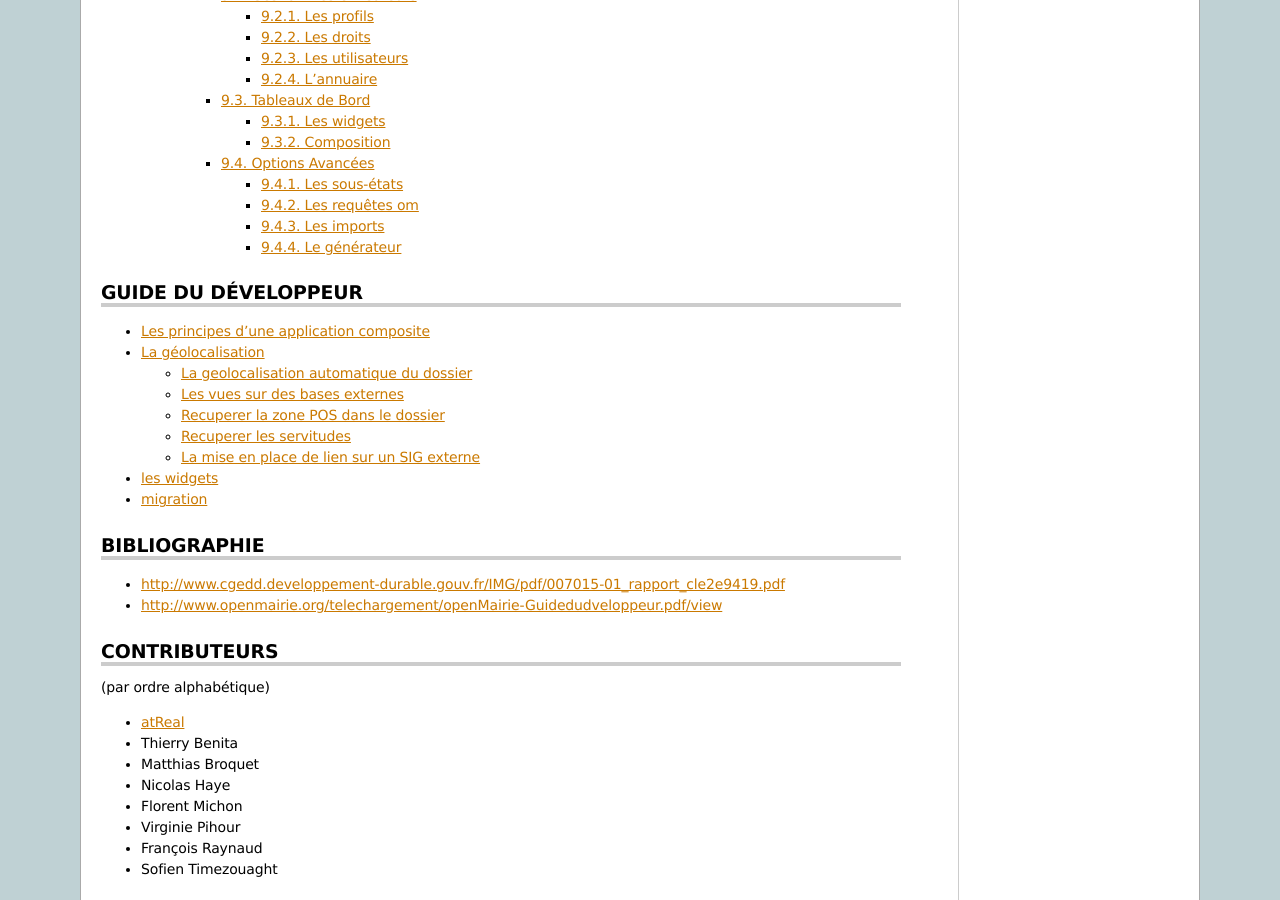
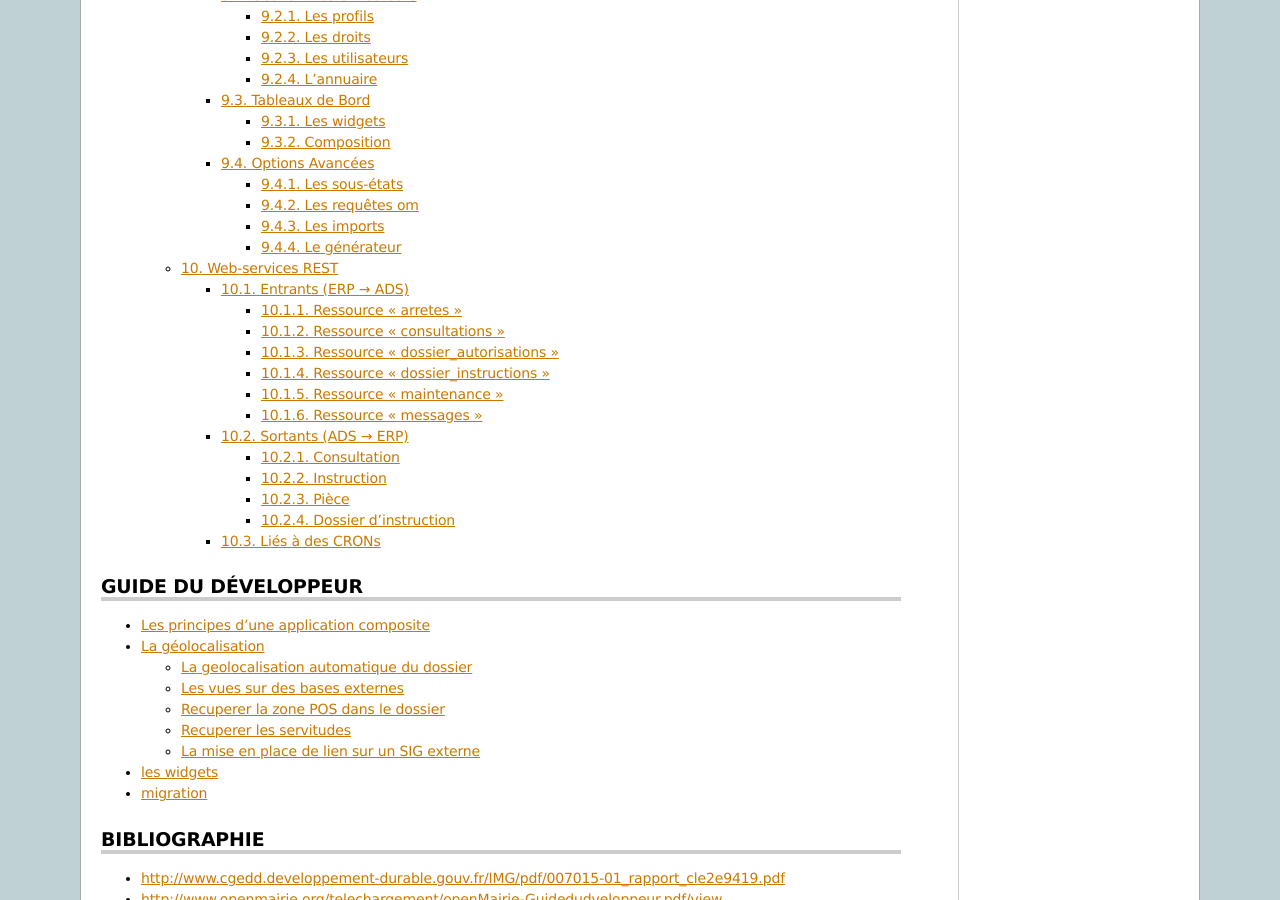
Before and after one commit to mpavaux/openads-documentation, a Sphinx documentation site: the page built from source/index.rst, in a window 1280 px wide and 900 px high, scrolled down 3352 px. Built offline with Sphinx 7.4.7, drawn with Linux system fonts in a browser that asks for light colours; some of the changed lines change nothing that is shown.

Commit message:
Mise à jour avec ajout de documentation sur les web-services de l'application

```diff
--- a/source/manuel_utilisateur/index.rst
+++ b/source/manuel_utilisateur/index.rst
@@ -17,3 +17,4 @@
     parametrage_dossier.rst
     parametrage.rst
     administration.rst
+    web_services_rest.rst
--- /dev/null
+++ b/source/manuel_utilisateur/web_services_rest.rst
@@ -0,0 +1,135 @@
+.. _web_services_rest:
+
+#################
+Web-services REST
+#################
+
+Entrants (ERP → ADS)
+####################
+
+.. _web_services_rest_arretes:
+
+===================
+Ressource "arretes"
+===================
+
+Cette ressource permet de mettre à jour le numéro d'arrêté d'un dossier
+d'instruction.
+
+.. _web_services_rest_consultations:
+
+=========================
+Ressource "consultations"
+=========================
+
+Cette ressource permet de mettre à jour une consultation d'openADS dont le retour
+d'avis du service aura été saisie dans son propre logiciel (ERP).
+
+.. _web_services_rest_dossier_autorisations:
+
+=================================
+Ressource "dossier_autorisations"
+=================================
+
+Cette ressource va mettre à jour les données d'un dossier d'autorisation dans
+différent cas : ouverture de l'ERP (assignation d'un numéro ERP au bâtiment) et
+arrêté d'ouverture signé.
+
+On pourra à partir de cette ressource consulter certaines des données
+des dossiers d'autorisations.
+
+.. _web_services_rest_dossier_instructions:
+
+================================
+Ressource "dossier_instructions"
+================================
+
+Cette ressource sert à signaler qu'un dossier AT est complété ou clôturé.
+
+.. _web_services_rest_maintenance:
+
+=======================
+Ressource "maintenance"
+=======================
+
+Les actions de cette ressource sont expliquées dans
+:ref:`Liés à des CRONs <web_services_rest_lies_a_des_crons>`
+
+.. _web_services_rest_messages:
+
+====================
+Ressource "messages"
+====================
+
+Cette ressource permet d'indiquer au service ADS qu'un dossier d'instruction est
+complet ou pas, d'indiquer d'un dossier a été qualifié ou que certains dossiers
+d'instruction sont à enjeux.
+
+Sortants (ADS → ERP)
+####################
+
+============
+Consultation
+============
+
+Une demande d'instruction d'un dossier d'instruction de type PC pour un ERP
+et l'ajout d'une consultation ERP pour conformité sur un dossier d'instruction
+de type PC déclenchent l'envoi d'un message vers ERP.
+
+===========
+Instruction
+===========
+
+Les actions qui déclenchent l'envoi d'un message vers le référentiel arrêté sont :
+
+- l'ajout de l'événement d'instruction d'arrêté sur un dossier d'instruction de type PC ;
+
+- l'ajout de l'événement d'instruction d'arrêté sur un dossier d'instruction.
+
+Une fois la décision de conformité rendue un message est envoyé vers ERP.
+
+=====
+Pièce
+=====
+
+L'ajout de pièces à un dossier d'instruction de type AT déclenche l'envoi d'un
+message vers ERP.
+
+=====================
+Dossier d'instruction
+=====================
+
+Les actions qui déclenchent l'envoi d'un message vers ERP sont :
+
+- le dépôt d'un dossier d'instruction de type DAT ;
+
+- la demande d'ouverture d'un ERP sur un dossier d'instruction de type DAT ;
+
+- si on annule la demande précédente ;
+
+- la demande d'ouverture d'un ERP sur un dossier d'instruction de type PC ;
+
+- si un dossier d'instruction de type DAT a besoin de la qualification URBA ;
+
+- la demande de complétude d'un dossier d'instruction de type PC pour un ERP ;
+
+- la demande de qualification d'un dossier d'instruction de type PC pour un ERP.
+
+.. _web_services_rest_lies_a_des_crons:
+
+Liés à des CRONs
+################
+
+Certaines fonctionnalités de l'application ont besoin d'être effectuées de
+manière journalières. Elles ont été liées à un CRON.
+
+Quatre CRONs différents ont été configurés.
+
+Le premier sert à mettre à jour les utilisateurs de l'application via un LDAP.
+
+Le second met à jour les consultations dont la date tacite est passée.
+
+Le troisième met à jour les dossiers d'instruction dont la date tacité est
+passée.
+
+Le dernier gère la péremption des dossiers d'autorisation.
```
